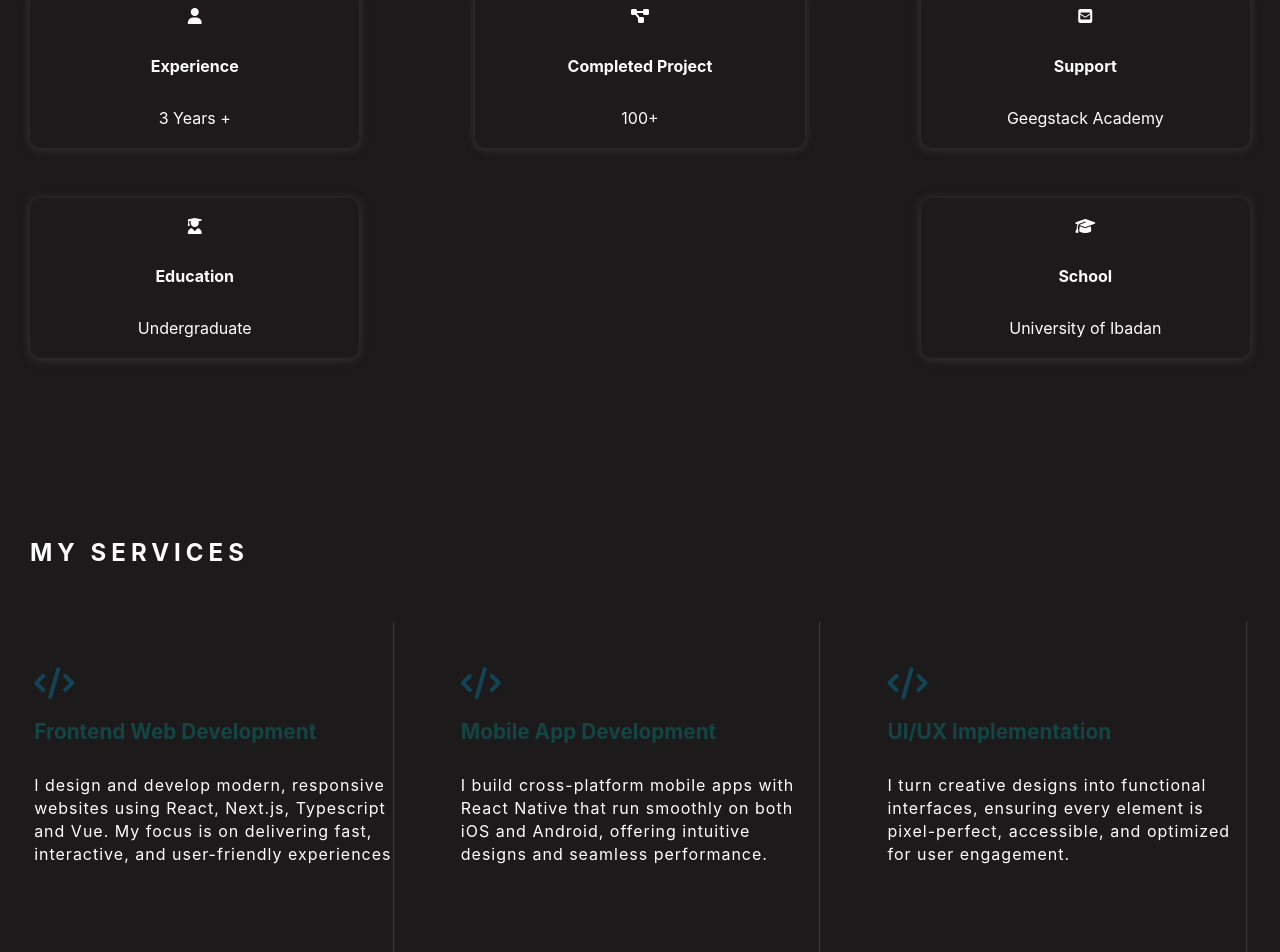
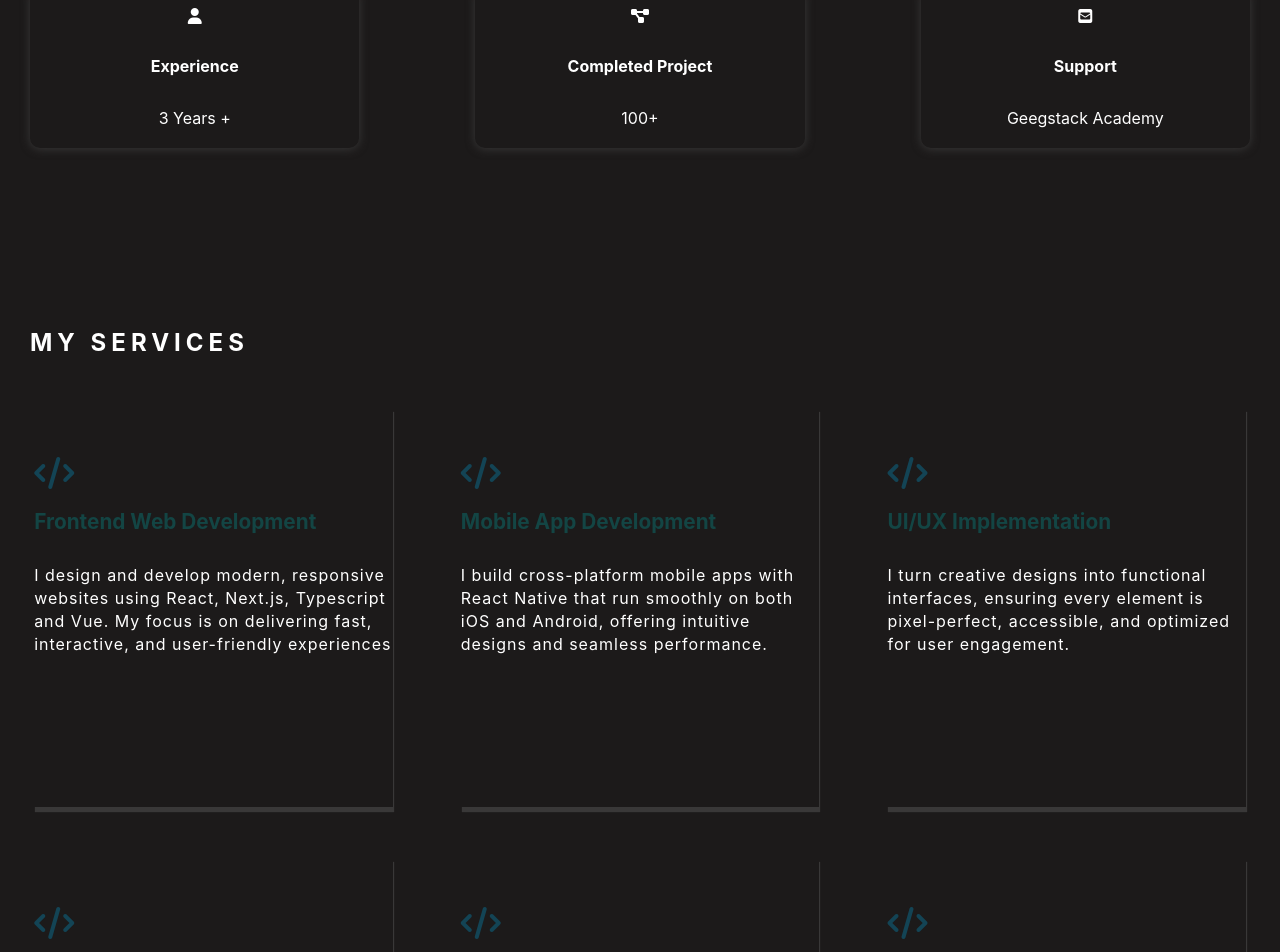
Before and after one commit to Bigoluwagentle/Abdulmalik-portfolio, a React (Create React App) app: page / in a window 1280 px wide. Shown: the part 1039-1991 px from the top of the page. Built offline with nearby package versions, Linux system fonts and the light colour scheme.

Commit message:
Initial commit

```diff
--- a/src/Main/Main.jsx
+++ b/src/Main/Main.jsx
@@ -87,33 +87,7 @@ function Main(){
                     <h4>Support</h4>
                     <p>Geegstack Academy</p>
                 </motion.div>
-                <motion.div id="card"
-                    initial = {{opacity:0, y: 100}}
-                    whileInView={{opacity:1, y:0}}
-                    transition={{duration: 1, type: "spring", stiffness: 200}}
-                >
-                    <i class="fa-solid fa-user-graduate"></i>
-                    <h4>Education</h4>
-                    <p>Undergraduate</p>
-                </motion.div>
-                <motion.div id="card"
-                    initial = {{opacity:0, y: 100}}
-                    whileInView={{opacity:1, y:0}}
-                    transition={{duration: 1, type: "spring", stiffness: 200}}
-                >
-                    <i class="fa-solid fa-graduation-cap"></i>
-                    <h4>School</h4>
-                    <p>University of Ibadan</p>
-                </motion.div>
-                {/* <motion.div id="card"
-                    initial = {{opacity:0, y: 100}}
-                    whileInView={{opacity:1, y:0}}
-                    transition={{duration: 1, type: "spring", stiffness: 200}}
-                >
-                    <i class="fa-solid fa-diagram-project"></i>
-                    <h4>School</h4>
-                    <p>University of Ibadan</p>
-                </motion.div> */}
+
             </figure>
 
             <h2>MY SERVICES</h2>
@@ -180,6 +154,14 @@ function Main(){
                     <p>I provide ongoing updates, bug fixes, and feature enhancements to keep websites and apps secure, stable, and aligned with the latest technology trends</p>
                 </motion.section>
             </div>
+            {/* <h2>EXPERIENCE</h2>
+            <div id="experince">
+                <section>
+                    <h4>Frontend Developer</h4>
+                    <p>Geegstack Academy</p>
+                    <li>I teach and guilde </li>
+                </section>
+            </div> */}
             <Footer/>
         </div>
     )
--- a/src/Skills/Skill.jsx
+++ b/src/Skills/Skill.jsx
@@ -56,6 +56,9 @@ function Skill(){
                         <h4>REACT NATIVE</h4>
                     </nav>
                     <nav id="card" className="card">
+                        <h4>EXPO</h4>
+                    </nav>
+                    <nav id="card" className="card">
                         <h4>Next.js</h4>
                     </nav>
 
```
Also changed, not shown: 1 other file (tests, documents, lock files or other folders).
